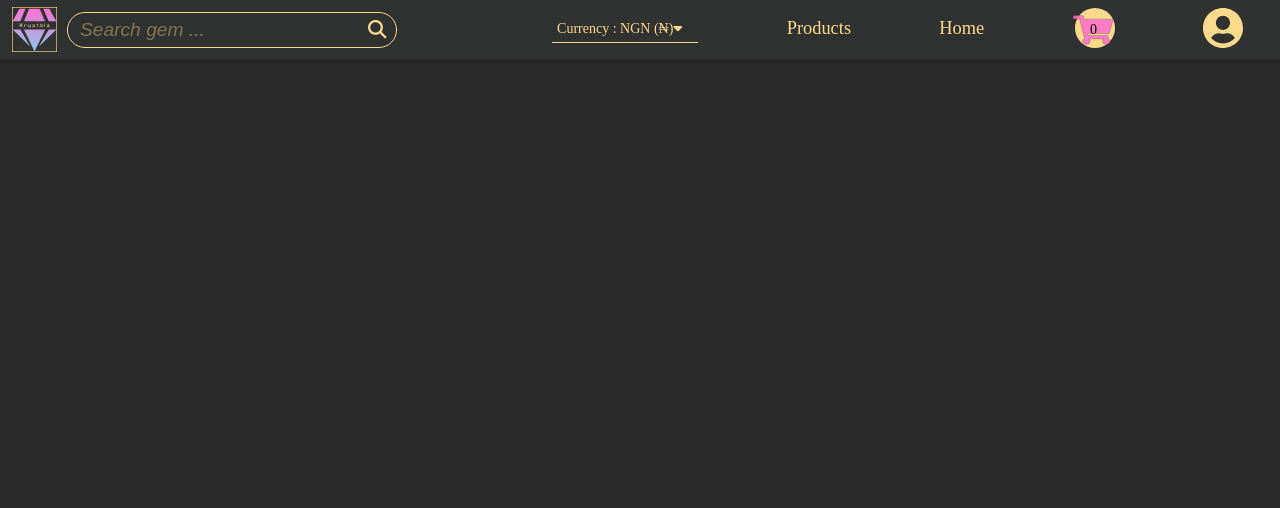
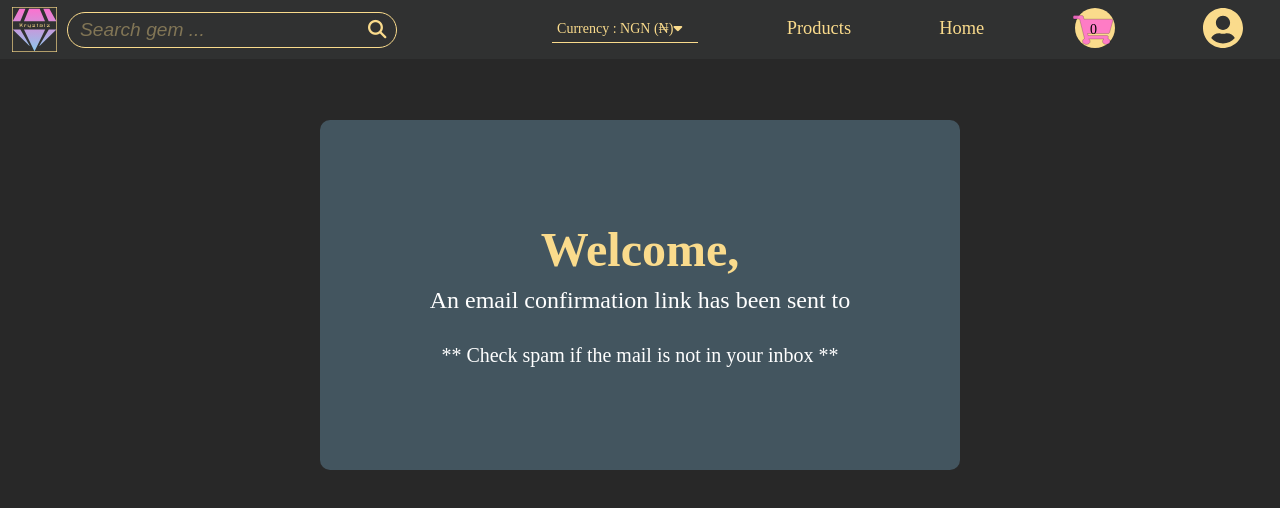
Before and after one commit to Irene-Kryztalz/kryztalz-fe, a React (Create React App) app: page /after-reg in a window 1280 px wide. Shown: the top 508 px of the page. Built offline with nearby package versions, Linux system fonts and the light colour scheme; a web font is replaced by a local one.

Commit message:
mail stuff

```diff
--- a/src/App.jsx
+++ b/src/App.jsx
@@ -2,10 +2,11 @@ import React from 'react';
 import { AppProvider } from "./Context";
 import { Switch, Route } from "react-router-dom";
 import Main from "./components/Main";
-import Test from "./components/Mail/Test";
+import AfterSignUp from "./components/Mail/AfterSignUp";
 import Navigation from "./components/Navigation/Navigation";
 import SignUp from "./pages/SignUp";
 import SignIn from "./pages/SignIn";
+import VerifyAccount from "./pages/VerifyAccount";
 import './App.css';
 
 function App ()
@@ -22,7 +23,10 @@ function App ()
             <SignIn />
           </Route>
           <Route path="/verify-account">
-            <Test />
+            <VerifyAccount />
+          </Route>
+          <Route path="/after-reg">
+            <AfterSignUp />
           </Route>
         </Switch>
       </Main>
--- /dev/null
+++ b/src/components/Mail/AfterSignUp.jsx
@@ -0,0 +1,28 @@
+import React from 'react';
+import { useLocation } from "react-router-dom";
+import { parse } from "query-string";
+import classes from "./Mail.module.css";
+
+function AfterSignUp ()
+{
+
+    const { search } = useLocation();
+    const { name, email } = parse( search );
+
+    return (
+        <div className={ classes.Body } >
+            <h1 className={ classes.Header }>Welcome, { name } </h1>
+
+            <div className={ classes.Content }>
+                <p>An email confirmation link has been sent to { email }</p>
+                <br />
+                <small>** Check spam if the mail is not in your inbox **</small>
+            </div>
+
+        </div>
+    );
+
+
+}
+
+export default AfterSignUp;
--- a/src/components/Mail/Failure.jsx
+++ b/src/components/Mail/Failure.jsx
@@ -31,12 +31,13 @@ function Failure ( { id } )
             setHasSent( true );
 
         }
-        else if ( response.data.message === "User has already been verified " )
+        else if ( response.data.message === "User has already been verified" )
         {
             history.push( "/sign-in" );
         }
         else
         {
+            console.log( response );
             setContent(
                 (
 
@@ -69,7 +70,15 @@ function Failure ( { id } )
                                 <li>The token has expired.</li>
                             </ul>
 
+                            <small>** If verified, you will be redirected to the login page **</small>
+
+                            <br />  <br />
+
                             <p>Click the link below, and more instructions will be sent to your mail</p>
+
+
+
+
 
                             <button onClick={ checkEmail } className={ classes.Link } >
                                 Trouble verifying account
--- a/src/components/Mail/Mail.module.css
+++ b/src/components/Mail/Mail.module.css
@@ -31,6 +31,7 @@
 {
      margin-top: 10px;
     font-size: 1rem;
+    width: 100%;
 }
 
 .Fail ul
@@ -79,3 +80,15 @@
 
 
 }
+
+@media screen and (min-width:768px)
+{
+
+    .Body
+    {
+        max-width: 50vw;
+         margin: 40px auto;
+    }
+
+
+}
--- a/src/pages/SignUp.jsx
+++ b/src/pages/SignUp.jsx
@@ -72,8 +72,11 @@ function SignUp ()
 
         if ( response.data.user )
         {
-
-            history.push( "/products" );
+            console.log( formState );
+            history.push( {
+                pathname: '/after-reg',
+                search: `?name=${ formData.name }&email=${ formData.email }`
+            } );
         }
         else
         {
```
Also changed, not shown: src/pages/VerifyAccount.jsx (renamed from src/components/Mail/Test.jsx, +5 -5 lines), src/utils/getUrlParameters.js (deleted).
